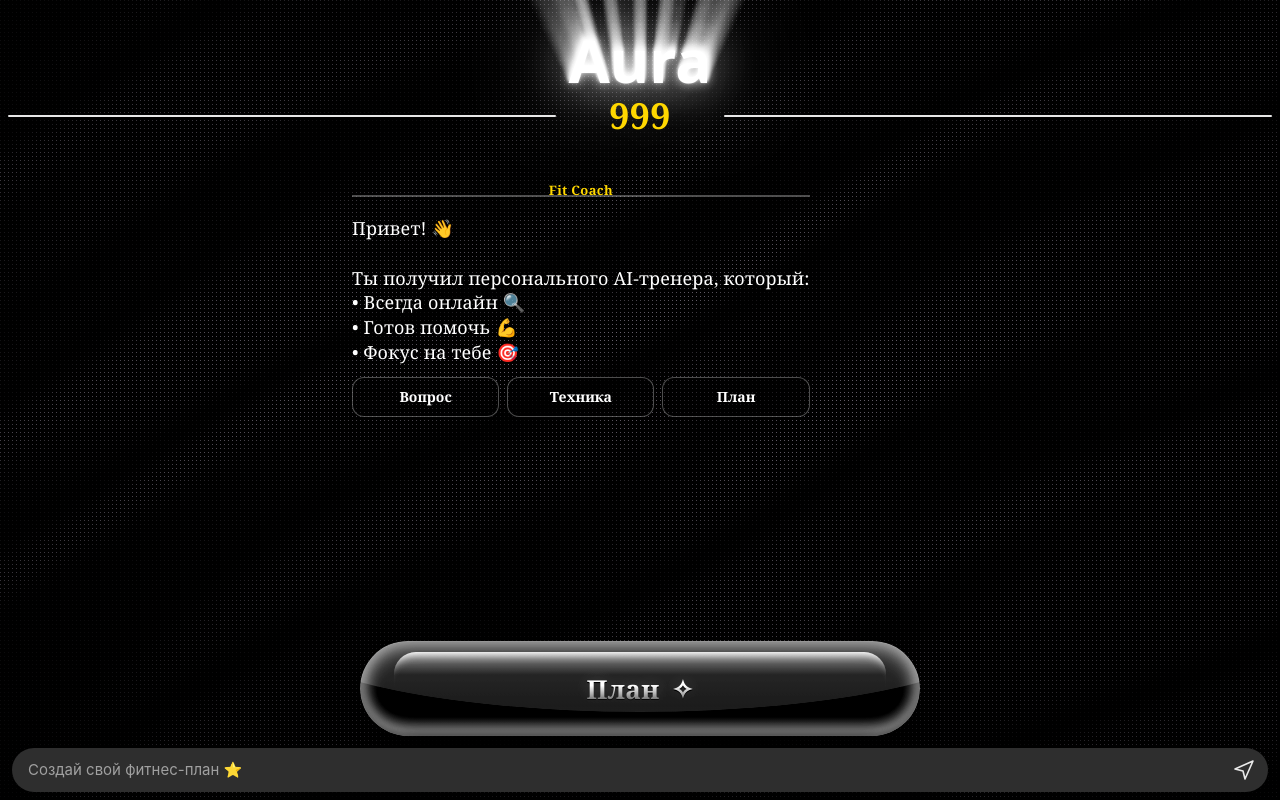
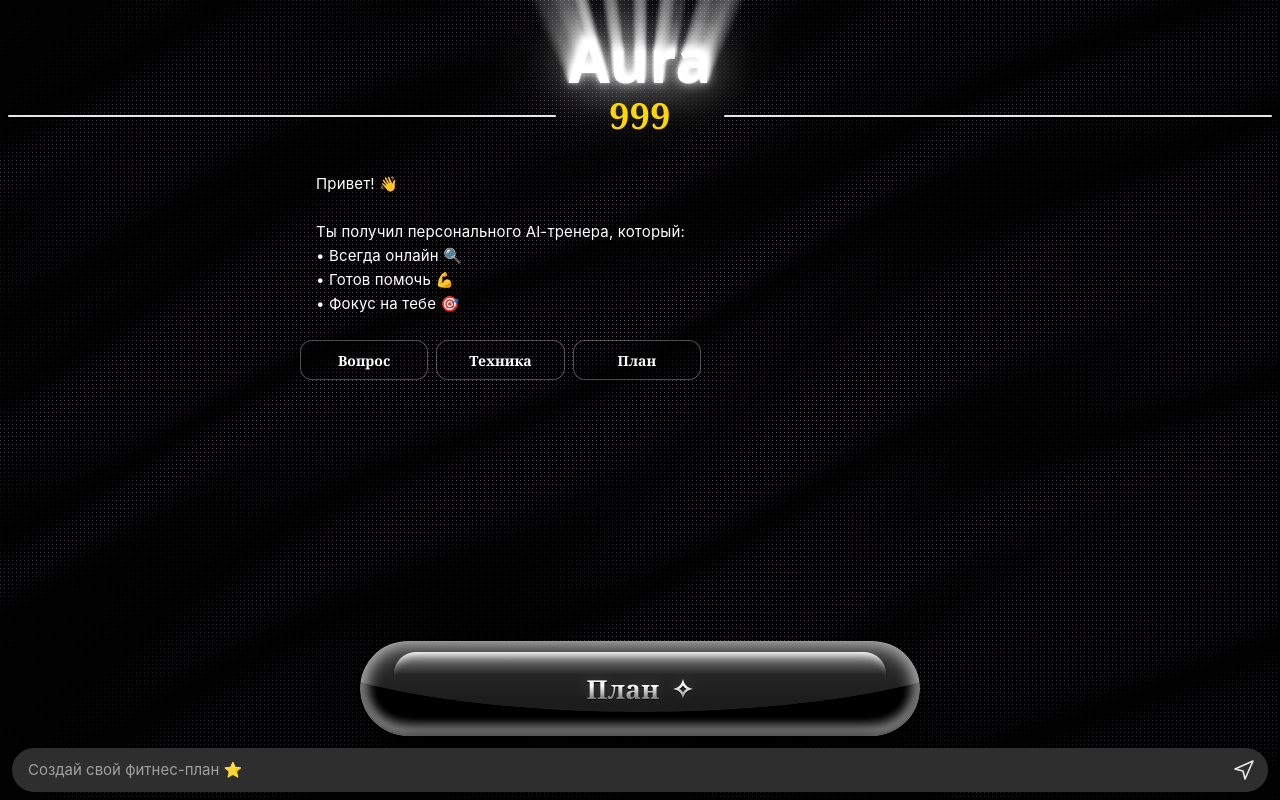
Before and after one commit to ruslan-nechaev/silver-octo-giggle, a React (Vite) app: page / in a window 1280 px wide. Built offline with nearby package versions, Linux system fonts and the light colour scheme.

Commit message:
еверс UI чата к скорректированной версии: системный шрифт Aura, без Fit Coach, границы и типографика восстановлены; инпут без изменений

```diff
--- a/src/components/App.tsx
+++ b/src/components/App.tsx
@@ -141,7 +141,7 @@ export function App(): JSX.Element {
           <TextGlow
             text="Aura"
             backgroundColor="transparent"
-            font={{ fontFamily: 'UnifrakturMaguntia, system-ui', fontSize: 60, fontWeight: 600 }}
+            font={{ fontFamily: 'system-ui, -apple-system, Segoe UI, Roboto, Arial, sans-serif', fontSize: 60, fontWeight: 800 }}
             shadowColor="#FFFFFF"
             useGradientGlow={false}
             animateGlow={false}
@@ -174,29 +174,29 @@ export function App(): JSX.Element {
       </div>
 
       {/* Чат: всегда смонтирован, переключаем видимость */}
-      <div className={`absolute z-20 inset-x-0 top-28 md:top-36 bottom-[240px] md:bottom-[280px] flex justify-center px-4 transition-opacity duration-300 ${showTimeline ? 'opacity-0 pointer-events-none' : 'opacity-100 pointer-events-auto'}`}>
-          <div className="w-full max-w-xl h-full relative">
+      <div className={`absolute z-20 inset-x-0 top-[144px] md:top-[160px] bottom-[160px] md:bottom-[176px] flex justify-center px-0 transition-opacity duration-300 ${showTimeline ? 'opacity-0 pointer-events-none' : 'opacity-100 pointer-events-auto'}`}>
+          <div className="w-full h-full relative flex justify-center">
             {/* Лента сообщений ниже, отступ сохранён под глобальную линию */}
-            <div ref={listRef} className="h-full overflow-y-auto no-scrollbar touch-pan-y space-y-4 pt-10 pb-6 md:pb-8 overscroll-contain" style={{ WebkitOverflowScrolling: 'touch' as any }}>
+            <div
+              ref={listRef}
+              className={`h-full overflow-y-auto no-scrollbar touch-pan-y ${
+                (messages[0]?.text === GREETING_TEXT ? 'pt-0' : 'pt-10')
+              } pb-6 md:pb-8 overscroll-contain w-full max-w-[680px] mx-auto space-y-2 md:space-y-3`}
+              style={{ WebkitOverflowScrolling: 'touch' as any }}
+            >
           {messages.map((msg) => {
             const isPlain = msg.variant === 'plain' && msg.role === 'bot';
             return (
               <div key={msg.id} className={`flex ${isPlain ? 'justify-start' : (msg.role === 'user' ? 'justify-end' : 'justify-start')}`}>
                 {isPlain ? (
                   <div className="max-w-[96%] md:max-w-[92%] mr-auto">
-                    <div className="relative h-5 md:h-6 mb-2">
-                      <div className="absolute inset-x-0 top-1/2 -translate-y-1/2 h-px md:h-[2px] bg-white/30"></div>
-                      <span className="absolute left-1/2 -translate-x-1/2 px-1 text-[#FFD700] text-[12px] md:text-[13px] font-semibold leading-none tracking-wide">
-                        Fit Coach
-                      </span>
-                    </div>
                     <BlurText
                       text={msg.text}
                       delay={60}
                       animateBy="words"
                       direction="top"
                       layout="block"
-                      className="silk-type text-[17px] md:text-[18px] leading-snug tracking-[0.01em] text-white whitespace-pre-wrap break-words"
+                      className="coach-text text-[15px] leading-[24px] tracking-[0.01em] text-white whitespace-pre-wrap break-words py-3 px-4"
                     />
                     {msg.text === GREETING_TEXT && (
                       <div className="mt-3 grid grid-cols-3 gap-2">
@@ -208,7 +208,7 @@ export function App(): JSX.Element {
                   </div>
                 ) : (
                   <motion.div
-                    className={`${msg.role === 'user' ? 'bg-white text-black rounded-2xl rounded-br-none max-w-[52%] md:max-w-[48%] px-3 py-2' : 'bg-white/10 text-white rounded-3xl max-w-[85%] px-4 py-2'} shadow-lg backdrop-blur-sm whitespace-pre-wrap break-words`}
+                    className={`${msg.role === 'user' ? 'bg-white text-black rounded-2xl rounded-br-none max-w-[52%] md:max-w-[48%] px-4 py-3' : 'bg-white/10 text-white rounded-3xl max-w-[85%] px-4 py-3'} shadow-lg backdrop-blur-sm whitespace-pre-wrap break-words`}
                     initial={{ height: 0, opacity: 0 }}
                     animate={{ height: 'auto', opacity: 1 }}
                     transition={{ type: 'spring', stiffness: 260, damping: 30 }}
@@ -221,7 +221,7 @@ export function App(): JSX.Element {
                       animateBy="words"
                       direction="top"
                       layout="block"
-                      className={`silk-type text-[17px] md:text-[18px] leading-snug tracking-[0.01em] ${msg.role === 'user' ? 'text-black' : 'text-white'} m-0`}
+                      className={`coach-text text-[15px] leading-[24px] tracking-[0.01em] ${msg.role === 'user' ? 'text-black' : 'text-white'} m-0`}
                     />
                   </motion.div>
                 )}
```
